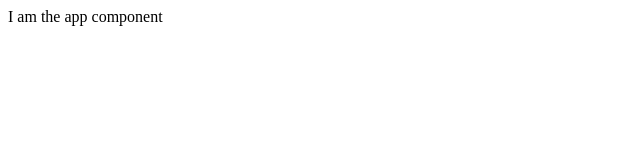
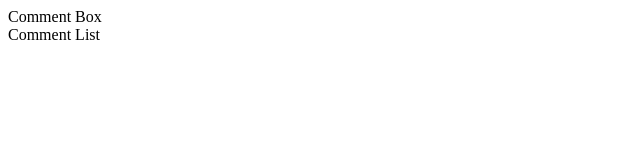
Before and after one commit to hafizali05/testing, a React (Create React App) app: page / in a window 1280 px wide. Shown: the top 160 px of the page, without its empty margins (0-640 px from the left). Built offline with nearby package versions, Linux system fonts and the light colour scheme.

Commit message:
testing initial comment box

```diff
--- a/src/components/App.js
+++ b/src/components/App.js
@@ -1,5 +1,11 @@
 import React from 'react';
-
+import CommentBox from './CommentBox';
+import CommentList from './CommentList';
 export default () => {
-    return <div>I am the app component</div>
+    return (
+        <div>
+            <CommentBox/>
+            <CommentList/>
+        </div>
+    )
 }
--- a/src/components/CommentBox.js
+++ b/src/components/CommentBox.js
@@ -0,0 +1,6 @@
+import React from 'react'
+export default () => {
+    return (
+        <div>Comment Box</div>
+    )
+}
--- a/src/components/CommentList.js
+++ b/src/components/CommentList.js
@@ -0,0 +1,6 @@
+import React from 'react'
+export default () => {
+    return (
+        <div>Comment List</div>
+    )
+}
```
Also changed, not shown: 1 other file (tests, documents, lock files or other folders).
